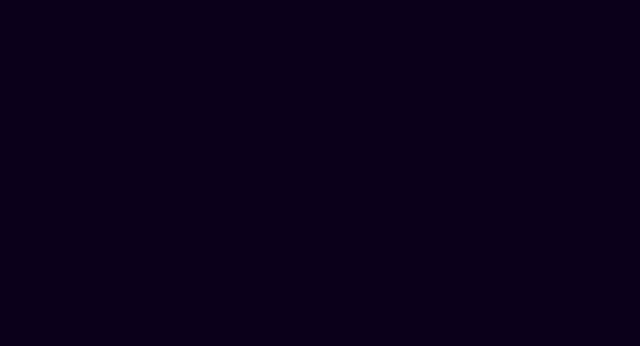
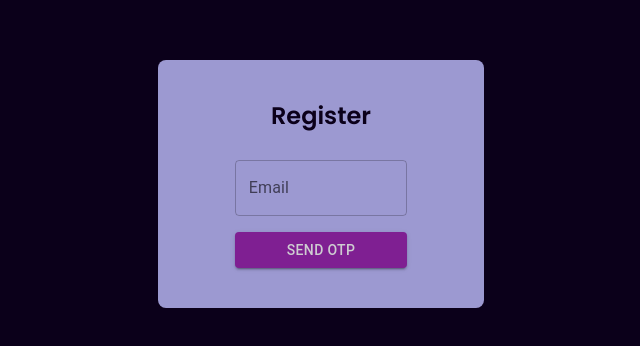
Before and after one commit to Jayanti2919/ThirdEye, a React (Vite) app in the folder client/: page /Register in a window 1280 px wide. Before the commit this address had no page. Shown: the part 216-562 px from the top of the page, without its empty margins (319-959 px from the left). Built offline with nearby package versions, Linux system fonts and the light colour scheme.

Commit message:
created register page

```diff
--- a/client/src/App.jsx
+++ b/client/src/App.jsx
@@ -1,6 +1,7 @@
 import {Navigate, Route, Routes} from 'react-router-dom';
 import Login from './pages/login';
 import Landing from './pages/Landing';
+import Register from './/pages/Register';
 
 export default function App() {
   return (
@@ -8,6 +9,7 @@ export default function App() {
       <Routes>
         <Route path='/' element={<Landing />}/>
         <Route path='/login' element={<Login />}/>
+        <Route path='/Register' element={<Register />}/>
       </Routes>
     </div>
   )
--- a/client/src/pages/Register.jsx
+++ b/client/src/pages/Register.jsx
@@ -0,0 +1,33 @@
+import React, { useState } from "react";
+import TextField from "@mui/material/TextField";
+import Button from '@mui/material/Button';
+import axios from "axios";
+
+const Register = () => {
+  const [Email, setEmail] = useState("")
+  const handleSendOTP=async(e)=>{
+    e.preventDefault()
+    console.log(Email)
+    axios.post('http://localhost:8080/user/RegisterOTP',{email:Email}).then((r)=>console.log(r)).catch((e)=>console.log(e))
+  }
+
+  return (
+    <div className="text-primary flex justify-center items-center h-screen p-10 md:px-24">
+      <div className="h-fit w-full lg:w-[30%] bg-secondary opacity-80 font-poppins p-10 flex flex-col rounded-lg gap-7 items-center">
+        <h2 className="text-2xl font-semibold ">Register</h2>
+        <form className="w-full flex justify-center items-center flex-col gap-4">
+          <TextField id="outlined-basic" label="Email" variant="outlined" color="secondary" size="medium" sx={{ width: '70%' }}
+            onChange={(e)=>{
+              setEmail(e.target.value)
+            }}
+          />
+          <Button variant="contained" color='secondary' sx={{ width: '70%' }}
+          onClick={handleSendOTP}
+          >Send OTP</Button>
+        </form>
+      </div>
+    </div>
+  );
+};
+
+export default Register;
```
